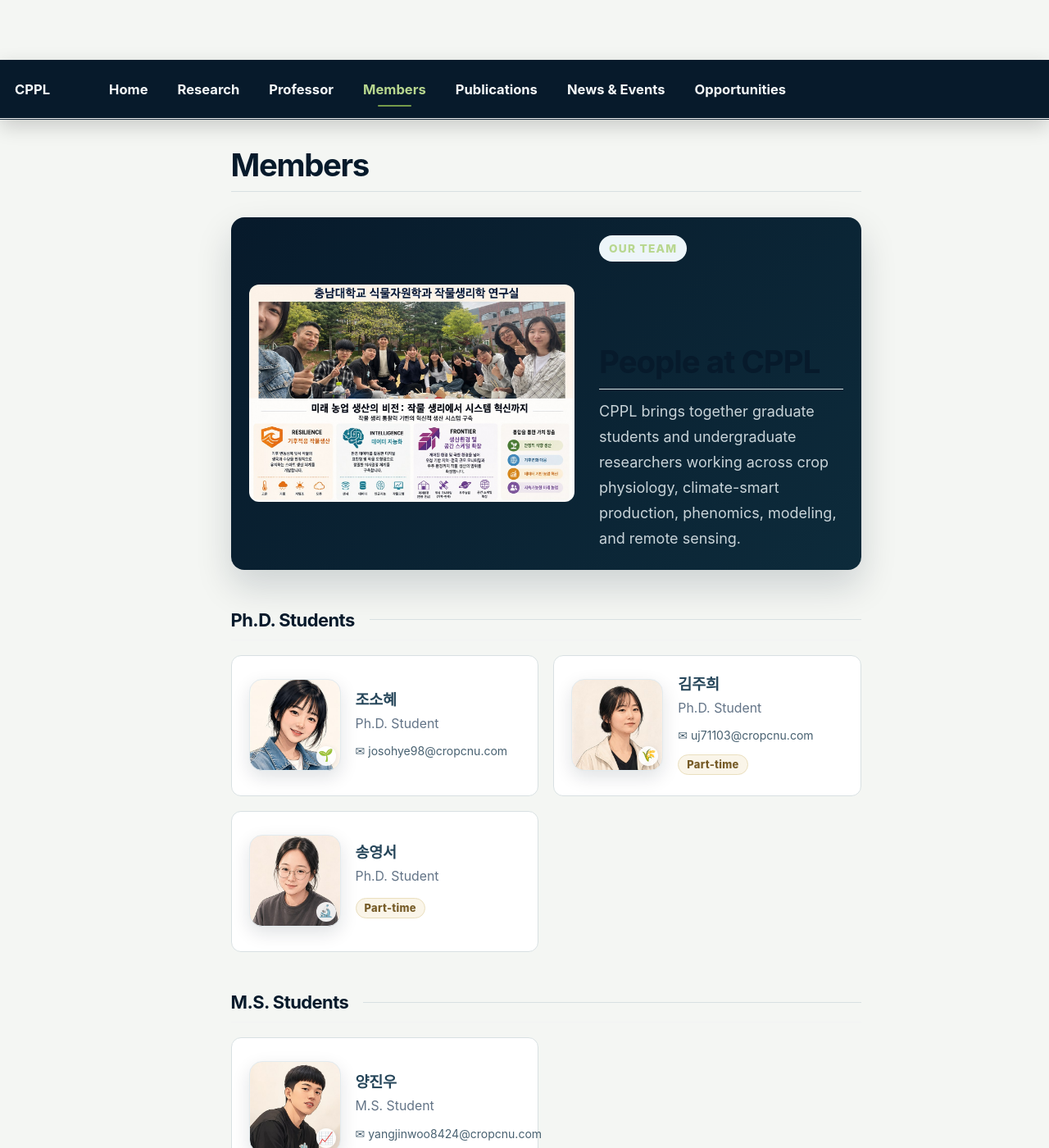
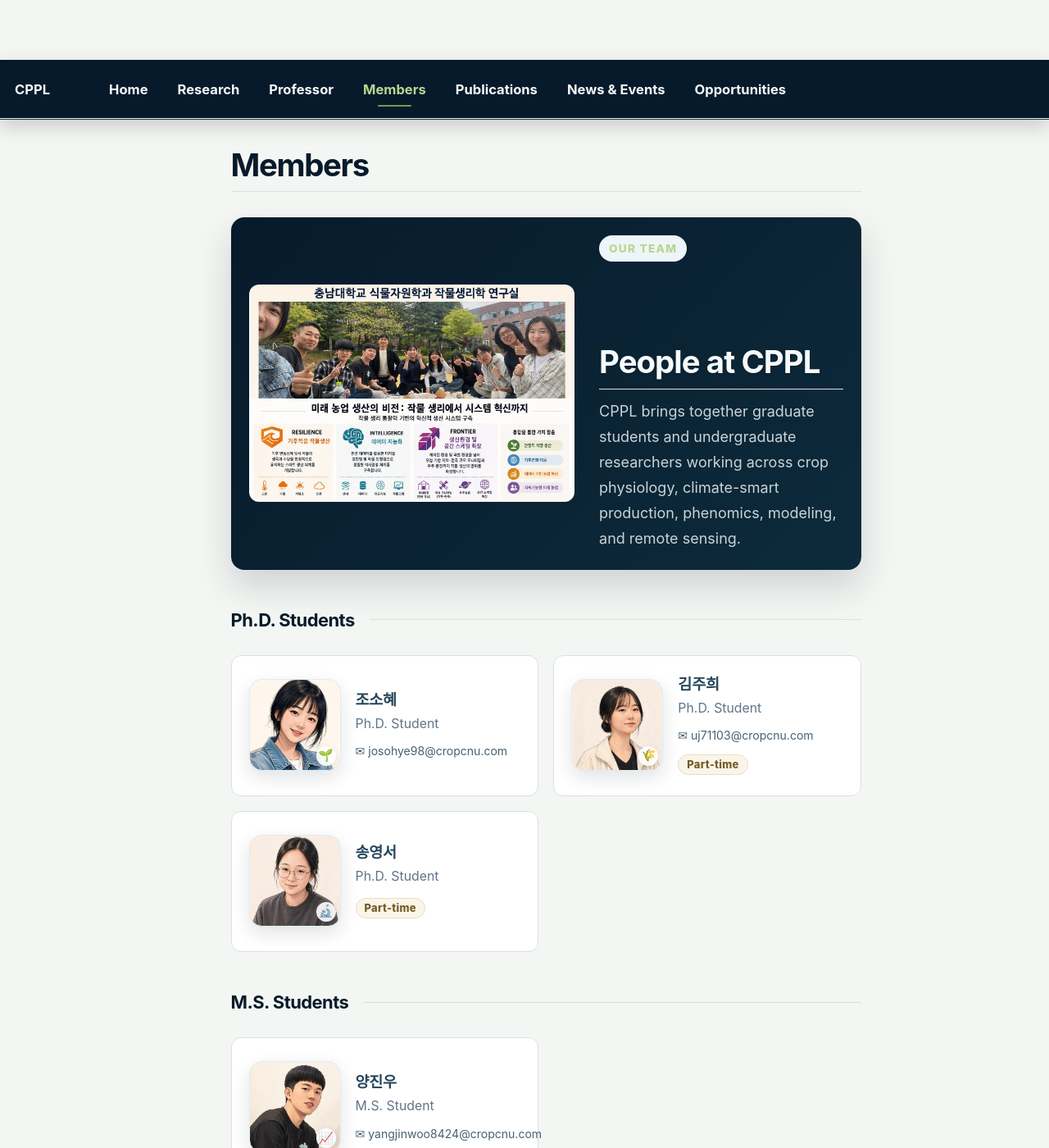
Before and after one commit to HYEONSEOKLEE-Prof/hyeonseoklee-prof.github.io, a Jekyll site: the page built from _pages/members.md, in a window 1280 px wide and 1400 px high. Shown: the whole window at 82% size. Built offline with Jekyll 4.4.1, drawn with Linux system fonts in a browser that asks for light colours; a script bundle is joined from its source files by our own code; library files that are not in the unit come from our copies.

Commit message:
Fix members hero title contrast

```diff
--- a/assets/css/cppl-polish.css
+++ b/assets/css/cppl-polish.css
@@ -785,3 +785,11 @@
   color:#f7fafb !important;
   text-shadow:0 1px 2px rgba(0,0,0,.18);
 }
+
+
+/* Members hero title contrast fix · 2026-08-15 */
+.page__content .cppl-members-hero h2,
+html[data-theme="dark"] .page__content .cppl-members-hero h2 {
+  color:#f7fafb !important;
+  text-shadow:0 1px 2px rgba(0,0,0,.18);
+}
```
